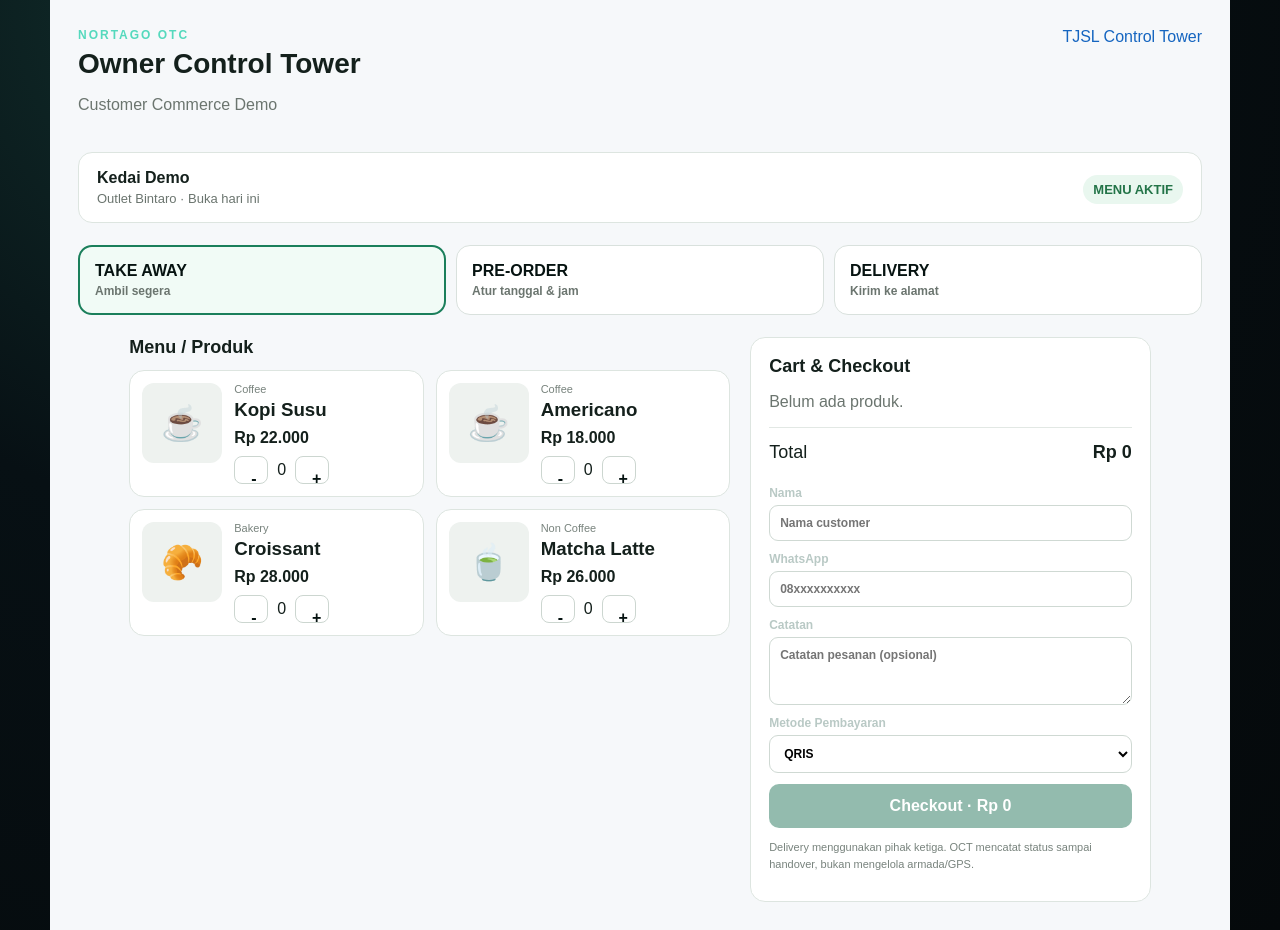
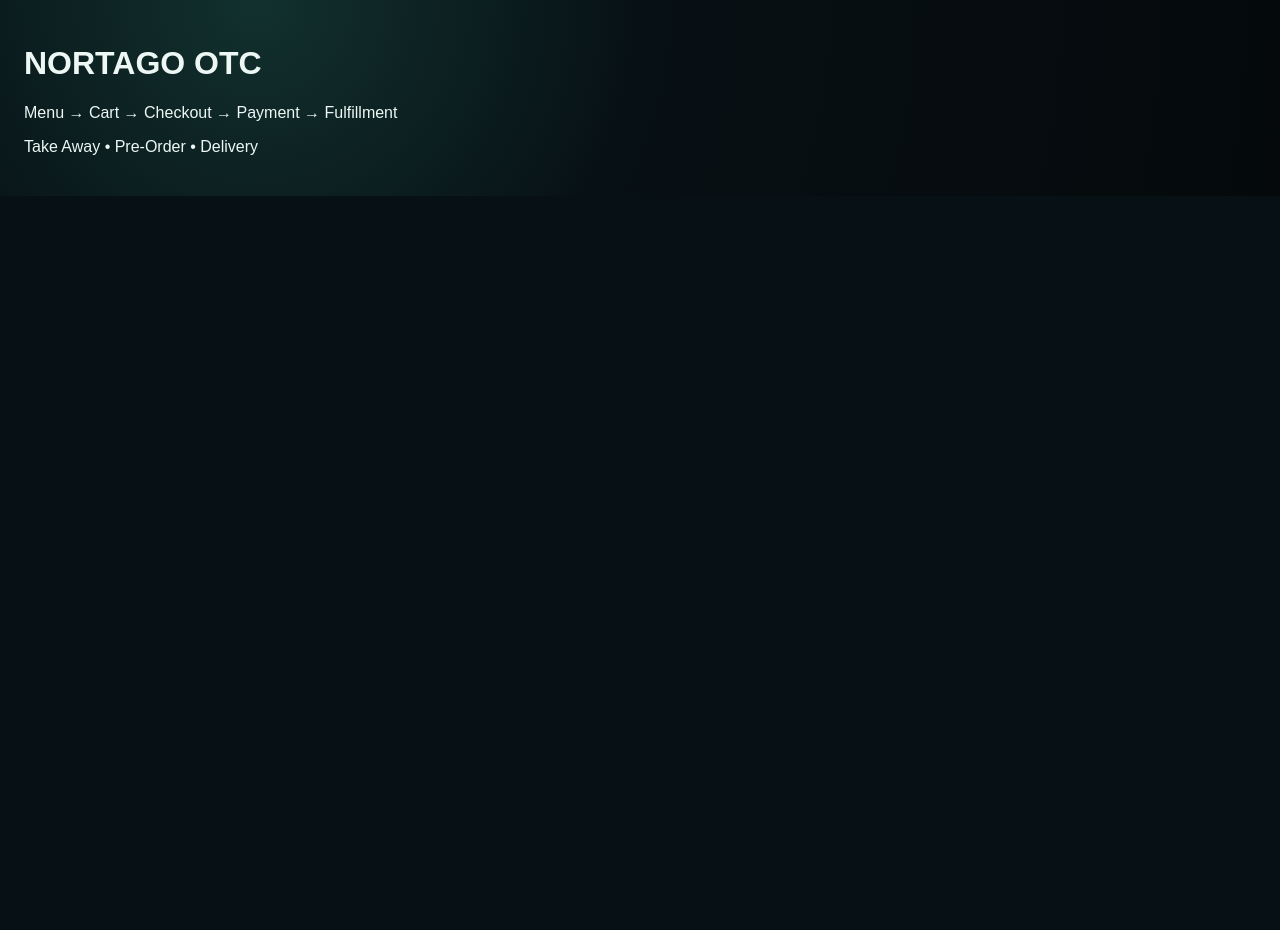
Before and after one commit to adiaris2022-rgb/tjsl-impact-control-tower, a Next.js app: page /otc in a window 1280 px wide. After the commit the page ends 800 px from the top, so only its background shows below. Built offline with nearby package versions, Linux system fonts and the light colour scheme.

Commit message:
feat: add OTC customer commerce pilot route

```diff
--- a/app/otc/page.tsx
+++ b/app/otc/page.tsx
@@ -1,153 +1 @@
-"use client";
-
-import "./otc.css";
-
-import { useMemo, useState } from "react";
-
-type Mode = "TAKE AWAY" | "PRE-ORDER" | "DELIVERY";
-
-const products = [
-  { id: "kopi-susu", name: "Kopi Susu", category: "Coffee", price: 22000 },
-  { id: "americano", name: "Americano", category: "Coffee", price: 18000 },
-  { id: "croissant", name: "Croissant", category: "Bakery", price: 28000 },
-  { id: "matcha", name: "Matcha Latte", category: "Non Coffee", price: 26000 },
-];
-
-export default function OTCMiniApp() {
-  const [mode, setMode] = useState<Mode>("TAKE AWAY");
-  const [cart, setCart] = useState<Record<string, number>>({});
-  const [name, setName] = useState("");
-  const [whatsapp, setWhatsapp] = useState("");
-  const [date, setDate] = useState("");
-  const [time, setTime] = useState("");
-  const [address, setAddress] = useState("");
-  const [notes, setNotes] = useState("");
-  const [payment, setPayment] = useState("QRIS");
-  const [submitted, setSubmitted] = useState(false);
-
-  const total = useMemo(
-    () => products.reduce((sum, p) => sum + p.price * (cart[p.id] || 0), 0),
-    [cart]
-  );
-
-  const add = (id: string) =>
-    setCart((c) => ({ ...c, [id]: (c[id] || 0) + 1 }));
-
-  const remove = (id: string) =>
-    setCart((c) => ({ ...c, [id]: Math.max(0, (c[id] || 0) - 1) }));
-
-  const count = Object.values(cart).reduce((a, b) => a + b, 0);
-
-  if (submitted) {
-    return (
-      <main className="otc-shell">
-        <section className="otc-card success">
-          <div className="eyebrow">NORTAGO OTC</div>
-          <h1>Pesanan berhasil dibuat</h1>
-          <p className="muted">Order OTC-00125 · {mode}</p>
-          <div className="receipt-box">
-            <b>Total Rp {total.toLocaleString("id-ID")}</b>
-            <span>Pembayaran: {payment}</span>
-            {mode === "PRE-ORDER" && <span>Jadwal: {date} {time}</span>}
-            {mode === "DELIVERY" && <span>Alamat: {address}</span>}
-            <span>Pickup / Handover Pass: <b>8M4K</b></span>
-          </div>
-          <button className="primary" onClick={() => setSubmitted(false)}>Buat Pesanan Baru</button>
-        </section>
-      </main>
-    );
-  }
-
-  return (
-    <main className="otc-shell">
-      <header className="brand">
-        <div>
-          <div className="eyebrow">NORTAGO OTC</div>
-          <h1>Owner Control Tower</h1>
-          <p className="muted">Customer Commerce Demo</p>
-        </div>
-        <a href="/login" className="small-link">TJSL Control Tower</a>
-      </header>
-
-      <section className="outlet">
-        <div><b>Kedai Demo</b><span>Outlet Bintaro · Buka hari ini</span></div>
-        <span className="badge">MENU AKTIF</span>
-      </section>
-
-      <div className="mode-grid">
-        {(["TAKE AWAY", "PRE-ORDER", "DELIVERY"] as Mode[]).map((m) => (
-          <button key={m} className={mode === m ? "mode active" : "mode"} onClick={() => setMode(m)}>
-            <b>{m}</b>
-            <span>{m === "TAKE AWAY" ? "Ambil segera" : m === "PRE-ORDER" ? "Atur tanggal & jam" : "Kirim ke alamat"}</span>
-          </button>
-        ))}
-      </div>
-
-      <section className="grid">
-        <div>
-          <div className="section-title">Menu / Produk</div>
-          <div className="menu">
-            {products.map((p) => (
-              <article className="product" key={p.id}>
-                <div className="photo">{p.category === "Bakery" ? "🥐" : p.category === "Non Coffee" ? "🍵" : "☕"}</div>
-                <div className="product-info">
-                  <div className="category">{p.category}</div>
-                  <h3>{p.name}</h3>
-                  <b>Rp {p.price.toLocaleString("id-ID")}</b>
-                  <div className="qty">
-                    <button onClick={() => remove(p.id)}>-</button>
-                    <span>{cart[p.id] || 0}</span>
-                    <button onClick={() => add(p.id)}>+</button>
-                  </div>
-                </div>
-              </article>
-            ))}
-          </div>
-        </div>
-
-        <aside className="cart">
-          <div className="section-title">Cart & Checkout</div>
-          {count === 0 ? <p className="muted">Belum ada produk.</p> : products.filter(p => cart[p.id]).map(p => (
-            <div className="line" key={p.id}><span>{p.name} × {cart[p.id]}</span><b>Rp {(p.price * cart[p.id]).toLocaleString("id-ID")}</b></div>
-          ))}
-          <div className="total"><span>Total</span><b>Rp {total.toLocaleString("id-ID")}</b></div>
-
-          <label>Nama
-            <input value={name} onChange={e => setName(e.target.value)} placeholder="Nama customer" />
-          </label>
-          <label>WhatsApp
-            <input value={whatsapp} onChange={e => setWhatsapp(e.target.value)} placeholder="08xxxxxxxxxx" />
-          </label>
-
-          {mode === "PRE-ORDER" && (
-            <div className="two">
-              <label>Tanggal<input type="date" value={date} onChange={e => setDate(e.target.value)} /></label>
-              <label>Jam<input type="time" value={time} onChange={e => setTime(e.target.value)} /></label>
-            </div>
-          )}
-
-          {mode === "DELIVERY" && (
-            <label>Alamat Delivery
-              <textarea value={address} onChange={e => setAddress(e.target.value)} placeholder="Alamat lengkap penerima" />
-            </label>
-          )}
-
-          <label>Catatan
-            <textarea value={notes} onChange={e => setNotes(e.target.value)} placeholder="Catatan pesanan (opsional)" />
-          </label>
-
-          <label>Metode Pembayaran
-            <select value={payment} onChange={e => setPayment(e.target.value)}>
-              <option>QRIS</option><option>Cash</option><option>Other</option>
-            </select>
-          </label>
-
-          <button className="primary" disabled={!count || !name || !whatsapp || (mode === "PRE-ORDER" && (!date || !time)) || (mode === "DELIVERY" && !address)} onClick={() => setSubmitted(true)}>
-            Checkout · Rp {total.toLocaleString("id-ID")}
-          </button>
-          <p className="fine">Delivery menggunakan pihak ketiga. OCT mencatat status sampai handover, bukan mengelola armada/GPS.</p>
-        </aside>
-      </section>
-    </main>
-  );
-}
+export default function OTCPage(){return <main style={{padding:24,fontFamily:"Arial,sans-serif"}}><h1>NORTAGO OTC</h1><p>Menu → Cart → Checkout → Payment → Fulfillment</p><p>Take Away • Pre-Order • Delivery</p></main>;}
```
